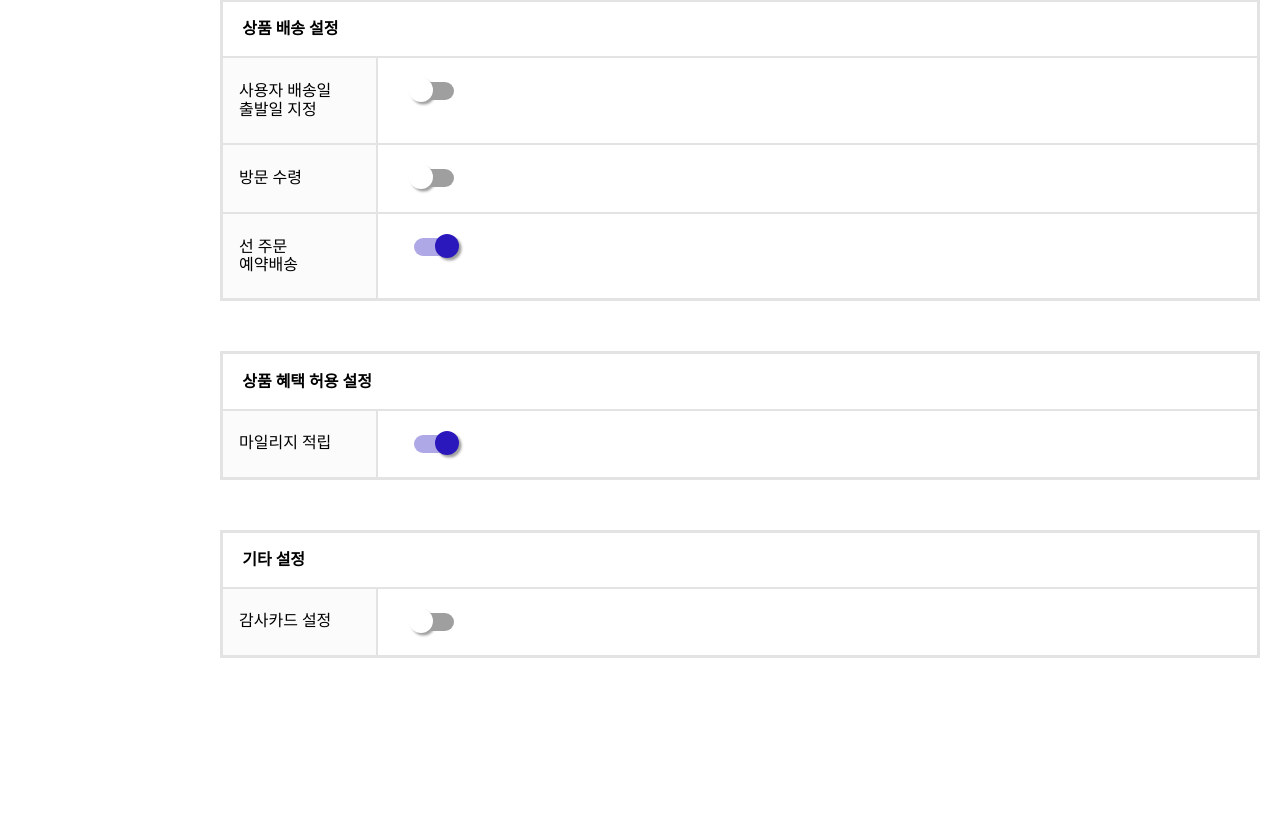
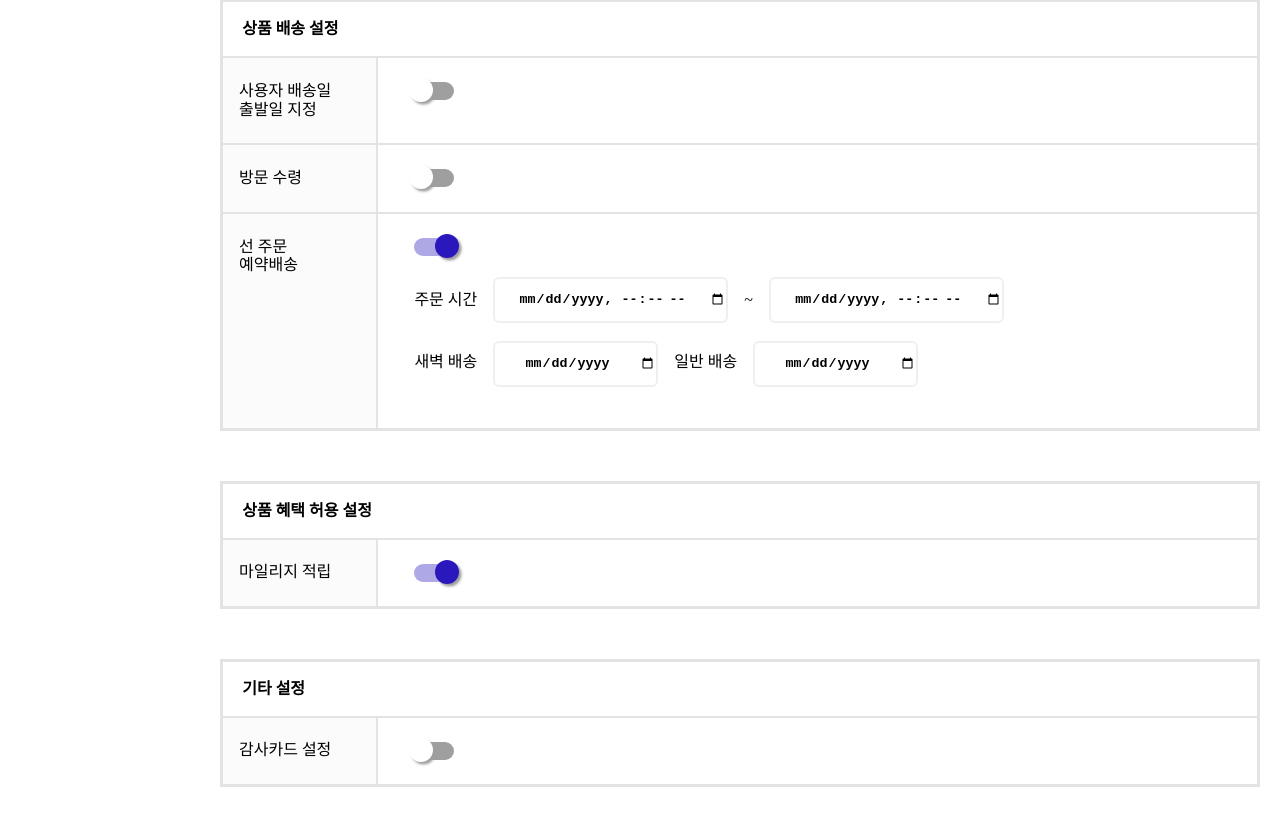
Before and after one commit to PreOnBoarding-Team17/Week1_Product_Registration, a React (Create React App) app: page / in a window 1280 px wide. Shown: the part 2901-3726 px from the top of the page. Before the commit the page ends 3609 px from the top, so only its background shows below. Built offline with nearby package versions, Linux system fonts and the light colour scheme.

Commit message:
feat: Context API 구조 변경에 따른 ProductShippingSetting 로직 변경 및 추가

```diff
--- a/src/Components/ProductShippingSetting/ProductExtraSetting.jsx
+++ b/src/Components/ProductShippingSetting/ProductExtraSetting.jsx
@@ -3,14 +3,14 @@ import Toggle from "Utils/Toggle/Toggle";
 
 import "Components/ProductShippingSetting/scss/ProductExtraSetting.scss";
 
-function ProdectExtraSetting({ title, option, name, value, onChange }) {
+function ProdectExtraSetting({ title, option, name }) {
   return (
     <section className="gray-box">
       <div className="title">{title}</div>
       <div className="menu">
         <div className="left-menu">{option}</div>
         <div className="right-menu toggle-contain">
-          <Toggle name={name} value={value} onChange={onChange} />
+          <Toggle name={name} />
         </div>
       </div>
     </section>
--- a/src/Components/ProductShippingSetting/index.jsx
+++ b/src/Components/ProductShippingSetting/index.jsx
@@ -2,18 +2,22 @@ import React, { useContext } from "react";
 import { FormContext } from "FormContextAPI/FormContextAPI";
 
 import ProductExtraSetting from "Components/ProductShippingSetting/ProductExtraSetting";
+
 import Toggle from "Utils/Toggle/Toggle";
 
+import "Utils/Styles/date.scss";
 import "Components/ProductShippingSetting/scss/ProductShippingSetting.scss";
-import "Utils/Styles/date.scss";
 
 const EXTRASETTING_1 = ["상품 혜택 허용 설정", "마일리지 적립"];
 const EXTRASETTING_2 = ["기타 설정", "감사카드 설정"];
 
 function ProductShippingSetting() {
-  const context = useContext(FormContext).inputsData;
-  const inputs = context.state;
-  const onChange = context.setState;
+  const context = useContext(FormContext).datesData;
+  const dates = context.state;
+  const onDatesChange = context.setState;
+
+  const context2 = useContext(FormContext).togglesData;
+  const toggles = context2.state;
 
   return (
     <div className="product-shipping-setting-container">
@@ -26,22 +30,14 @@ function ProductShippingSetting() {
             출발일 지정
           </div>
           <div className="right-menu toggle-contain">
-            <Toggle
-              name="shippingDate"
-              value={inputs["shippingDate"]}
-              onChange={onChange}
-            />
+            <Toggle name="shippingDate" />
           </div>
         </div>
 
         <div className="menu border-top-none">
           <div className="left-menu double-text">방문 수령</div>
           <div className="right-menu toggle-contain">
-            <Toggle
-              name="pickUpVisit"
-              value={inputs["pickUpVisit"]}
-              onChange={onChange}
-            />
+            <Toggle name="pickUpVisit" />
           </div>
         </div>
 
@@ -52,13 +48,9 @@ function ProductShippingSetting() {
             예약배송
           </div>
           <div className="right-menu toggle-contain">
-            <Toggle
-              name="reservedShipping"
-              value={inputs["reservedShipping"]}
-              onChange={onChange}
-            />
+            <Toggle name="reservedShipping" />
 
-            {inputs["reservedShipping"] === "true" && (
+            {toggles["reservedShipping"] === "true" && (
               <div className="shipping-time">
                 <div className="shipping-time--detail">
                   주문 시간
@@ -66,16 +58,16 @@ function ProductShippingSetting() {
                     type="datetime-local"
                     className="shipping-time--detail__datetime"
                     name="orderTimeFrom"
-                    value={inputs["orderTimeFrom"]}
-                    onChange={onChange}
+                    value={dates["orderTimeFrom"]}
+                    onChange={onDatesChange}
                   />
                   ~
                   <input
                     type="datetime-local"
                     className="shipping-time--detail__datetime"
                     name="orderTimeTo"
-                    value={inputs["orderTimeTo"]}
-                    onChange={onChange}
+                    value={dates["orderTimeTo"]}
+                    onChange={onDatesChange}
                   />
                 </div>
                 <div className="shipping-time--detail">
@@ -85,8 +77,8 @@ function ProductShippingSetting() {
                       type="date"
                       className="shipping-time--detail__datetime shipping-time--detail__date"
                       name="dawnShipping"
-                      value={inputs["dawnShipping"]}
-                      onChange={onChange}
+                      value={dates["dawnShipping"]}
+                      onChange={onDatesChange}
                     />
                   </div>
                   <div>
@@ -95,8 +87,8 @@ function ProductShippingSetting() {
                       type="date"
                       className="shipping-time--detail__datetime shipping-time--detail__date"
                       name="normalShipping"
-                      value={inputs["normalShipping"]}
-                      onChange={onChange}
+                      value={dates["normalShipping"]}
+                      onChange={onDatesChange}
                     />
                   </div>
                 </div>
@@ -110,15 +102,11 @@ function ProductShippingSetting() {
         title={EXTRASETTING_1[0]}
         option={EXTRASETTING_1[1]}
         name="mileage"
-        value={inputs["mileage"]}
-        onChange={onChange}
       />
       <ProductExtraSetting
         title={EXTRASETTING_2[0]}
         option={EXTRASETTING_2[1]}
         name="thanks"
-        value={inputs["thanks"]}
-        onChange={onChange}
       />
     </div>
   );
```
